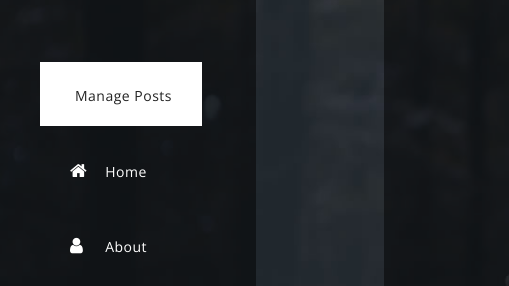
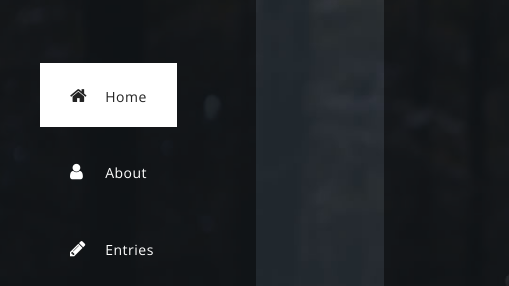
Before and after one commit to recondito/coding-cabin, an Eleventy site: page src/index.njk in a window 1280 px wide. Shown: the part 236-522 px from the top of the page, 0-509 px from the left. Built offline with nearby package versions, Linux system fonts and the light colour scheme; Eleventy itself is replaced by a stand-in of ours; files that its build step writes are made by us from their sources; what @sanity/client would draw is missing.

Commit message:
Removed Manage Posts button.

```diff
--- a/src/_includes/header.njk
+++ b/src/_includes/header.njk
@@ -12,7 +12,6 @@
         <img src="img/pixel-desk.jpg" alt="">
     </div>
     <ul>
-        <li><a href=""><em>Manage Posts</em></a></li>
         <li><a href="#1"><i class="fa fa-home"></i> <em>Home</em></a></li>
         <li><a href="#2"><i class="fa fa-user"></i> <em>About</em></a></li>
         <li><a href="#3"><i class="fa fa-pencil"></i> <em>Entries</em></a></li>
```
